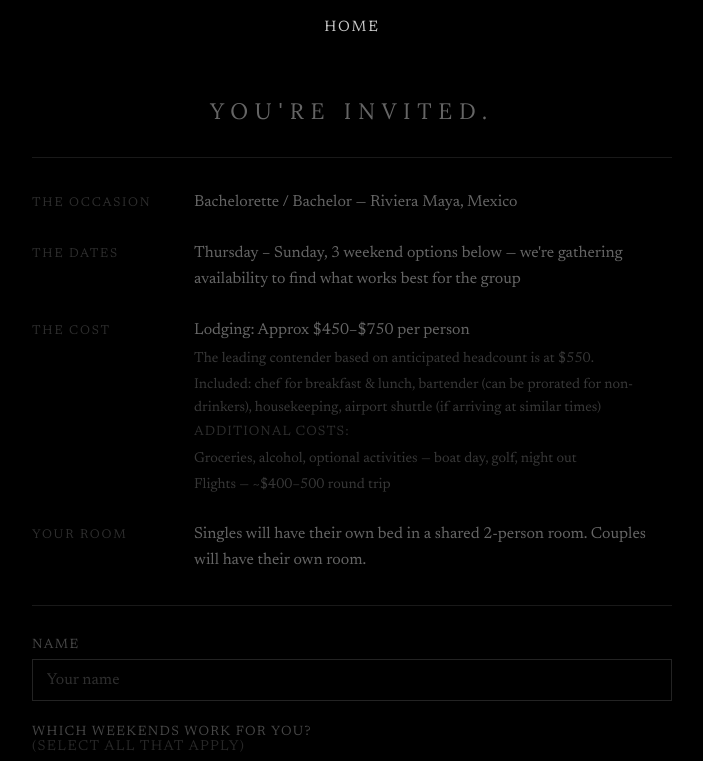
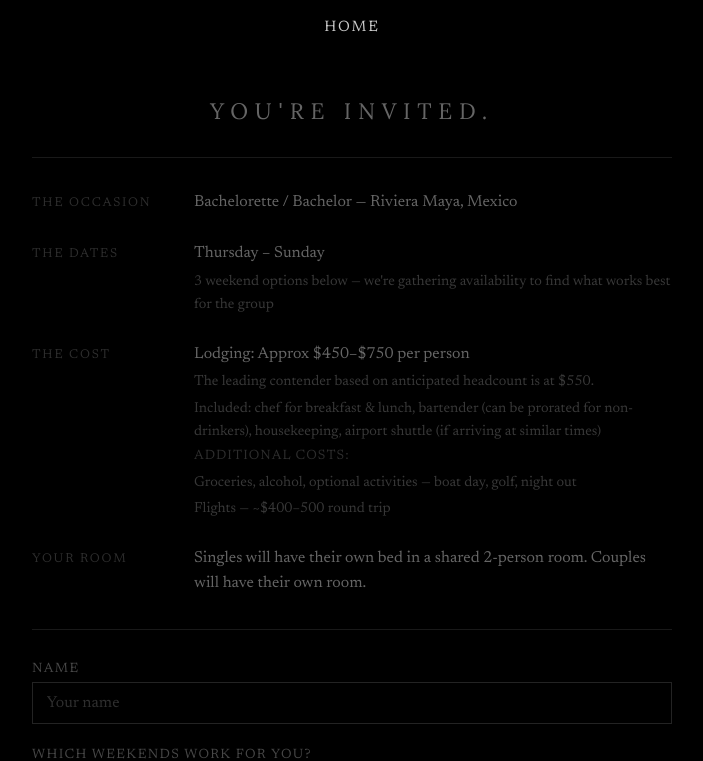
Before and after one commit to ava-firstaccess/wedding-website, a Next.js app: page /bach in a window 1280 px wide. Shown: the top 761 px of the page, without its empty margins (288-991 px from the left). Built offline with nearby package versions, Linux system fonts and the light colour scheme.

Commit message:
Dates: remove comma, move '3 weekend options' to new line in gray

```diff
--- a/app/bach/page.js
+++ b/app/bach/page.js
@@ -82,7 +82,10 @@ export default function Bach() {
             </div>
             <div className={styles.menuRow}>
               <span className={styles.menuLabel}>The Dates</span>
-              <span className={styles.menuValue}>Thursday – Sunday, 3 weekend options below — we're gathering availability to find what works best for the group</span>
+              <div className={styles.menuValueStack}>
+                <p>Thursday – Sunday</p>
+                <p className={styles.sub}>3 weekend options below — we're gathering availability to find what works best for the group</p>
+              </div>
             </div>
             <div className={styles.menuRow}>
               <span className={styles.menuLabel}>The Cost</span>
```
